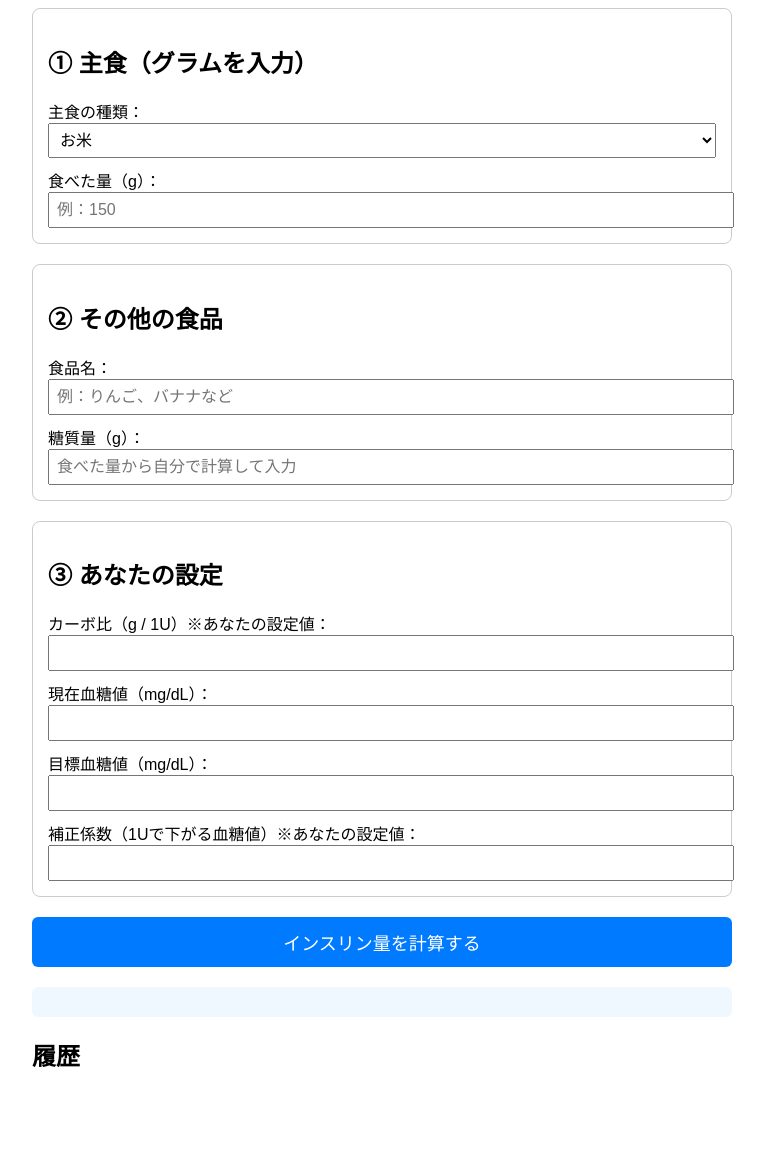
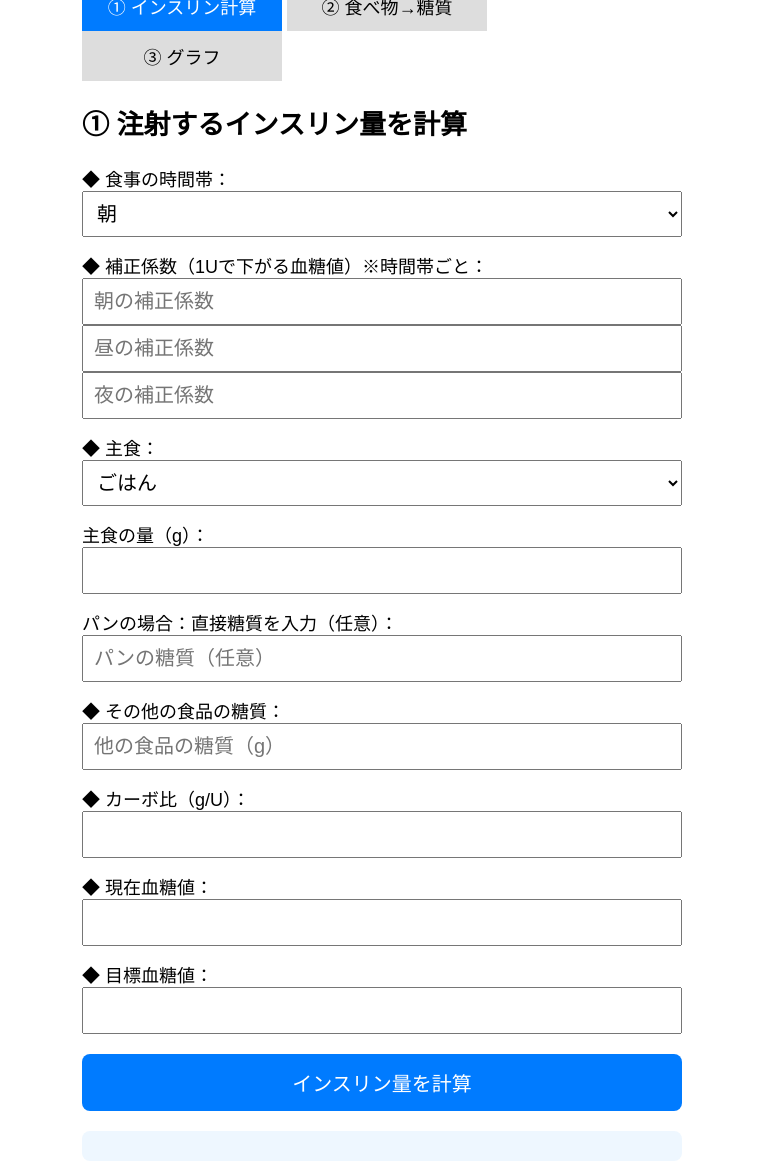
Before and after one commit to tamiyan-1027/insulin-calc, a plain HTML site: page index.html in a window 1280 px wide. Shown: the part 101-1272 px from the top of the page, without its empty margins (258-1023 px from the left). Before the commit the page ends 1213 px from the top, so only its background shows below. Drawn offline with Linux system fonts and the light colour scheme.

Commit message:
Update index.html

```diff
--- a/index.html
+++ b/index.html
@@ -2,192 +2,220 @@
 <html lang="ja">
 <head>
 <meta charset="UTF-8">
-<title>糖質・インスリン計算ツール（個人用）</title>
+<title>糖質・インスリン計算ツール</title>
 
 <style>
-  body { font-family: sans-serif; padding: 20px; max-width: 700px; margin: auto; }
-  label { display: block; margin-top: 10px; }
-  input, select { padding: 7px; width: 100%; font-size: 16px; }
-  button {
+  body {
+    font-family: sans-serif;
+    padding: 10px;
+    max-width: 600px;
+    margin: auto;
+    font-size: 18px;
+  }
+
+  h1 {
+    text-align: center;
+    font-size: 26px;
+  }
+
+  /* タブ */
+  .tabs button {
+    width: 33.33%;
+    padding: 12px;
+    font-size: 18px;
+    border: none;
+    background: #ddd;
+  }
+
+  .tabs button.active {
+    background: #007bff;
+    color: white;
+  }
+
+  .tab-content {
+    display: none;
     margin-top: 20px;
-    padding: 12px;
+  }
+
+  label {
+    display: block;
+    margin-top: 15px;
+    font-size: 18px;
+  }
+
+  input, select {
     width: 100%;
-    font-size: 18px;
+    padding: 10px;
+    font-size: 20px;
+    box-sizing: border-box;
+  }
+
+  button.main-btn {
+    width: 100%;
+    padding: 14px;
     background: #007bff;
     color: white;
     border: none;
-    border-radius: 6px;
+    margin-top: 20px;
+    font-size: 20px;
+    border-radius: 8px;
   }
-  .box {
-    border: 1px solid #ccc;
+
+  #result {
     padding: 15px;
     margin-top: 20px;
+    background: #eef7ff;
     border-radius: 8px;
-  }
-  #result {
-    margin-top: 20px;
-    font-size: 18px;
-    padding: 15px;
-    background: #f0f8ff;
-    border-radius: 6px;
-  }
-  #historyList button {
-    margin-left: 10px;
-    padding: 3px 7px;
-    font-size: 12px;
+    font-size: 20px;
   }
 
-  /* スマホ向けデザイン */
-  @media (max-width: 600px) {
-    body { padding: 10px; font-size: 16px; }
-    input, select { width: 100%; font-size: 18px; }
-    button { width: 100%; font-size: 18px; }
-    .box { padding: 10px; }
-  }
 </style>
+</head>
 
-</head>
 <body>
 
-<h1>糖質・インスリン計算ツール（個人用）</h1>
+<h1>糖質・インスリン計算ツール</h1>
 
-<!-- 主食入力 -->
-<div class="box">
-  <h2>① 主食（グラムを入力）</h2>
+<!-- タブ -->
+<div class="tabs">
+  <button onclick="openTab(1)" class="active">① インスリン計算</button>
+  <button onclick="openTab(2)">② 食べ物→糖質</button>
+  <button onclick="openTab(3)">③ グラフ</button>
+</div>
 
-  <label>主食の種類：</label>
+<!-- ①インスリン計算タブ -->
+<div id="tab1" class="tab-content" style="display:block;">
+
+  <h2>① 注射するインスリン量を計算</h2>
+
+  <!-- 朝昼夜ボタン -->
+  <label>◆ 食事の時間帯：</label>
+  <select id="mealTime">
+    <option value="morning">朝</option>
+    <option value="noon">昼</option>
+    <option value="night">夜</option>
+  </select>
+
+  <!-- 朝昼夜ごとの補正係数 -->
+  <label>◆ 補正係数（1Uで下がる血糖値）※時間帯ごと：</label>
+  <input id="cf_morning" type="number" placeholder="朝の補正係数">
+  <input id="cf_noon" type="number" placeholder="昼の補正係数">
+  <input id="cf_night" type="number" placeholder="夜の補正係数">
+
+  <!-- 主食入力 -->
+  <label>◆ 主食：</label>
   <select id="mainFood">
-    <option value="rice">お米</option>
+    <option value="rice">ごはん</option>
     <option value="bread">パン</option>
     <option value="noodle">麺類</option>
   </select>
 
-  <label>食べた量（g）：
-    <input id="mainGram" type="number" placeholder="例：150">
-  </label>
+  <label>主食の量（g）：</label>
+  <input id="mainGram" type="number">
+
+  <!-- パン用の直接入力糖質 -->
+  <label>パンの場合：直接糖質を入力（任意）：</label>
+  <input id="breadCarb" type="number" placeholder="パンの糖質（任意）">
+
+  <!-- その他食品 -->
+  <label>◆ その他の食品の糖質：</label>
+  <input id="otherCarbs" type="number" placeholder="他の食品の糖質（g）">
+
+  <!-- ユーザー設定 -->
+  <label>◆ カーボ比（g/U）：</label>
+  <input id="carbRatio" type="number">
+
+  <label>◆ 現在血糖値：</label>
+  <input id="currentBg" type="number">
+
+  <label>◆ 目標血糖値：</label>
+  <input id="targetBg" type="number">
+
+  <button class="main-btn" onclick="calculateInsulin()">インスリン量を計算</button>
+
+  <div id="result"></div>
+
 </div>
 
-<!-- その他の食品 -->
-<div class="box">
-  <h2>② その他の食品</h2>
-
-  <label>食品名：
-    <input id="otherFood" type="text" placeholder="例：りんご、バナナなど">
-  </label>
-
-  <label>糖質量（g）：
-    <input id="otherCarbs" type="number" placeholder="食べた量から自分で計算して入力">
-  </label>
+<!-- ②タブ（空 placeholder） -->
+<div id="tab2" class="tab-content">
+  <h2>② 食べ物→糖質の計算（次のステップで実装）</h2>
 </div>
 
-<!-- 設定 -->
-<div class="box">
-  <h2>③ あなたの設定</h2>
-
-  <label>カーボ比（g / 1U）※あなたの設定値：
-    <input id="carbRatio" type="number">
-  </label>
-
-  <label>現在血糖値（mg/dL）：
-    <input id="currentBg" type="number">
-  </label>
-
-  <label>目標血糖値（mg/dL）：
-    <input id="targetBg" type="number">
-  </label>
-
-  <label>補正係数（1Uで下がる血糖値）※あなたの設定値：
-    <input id="correctionFactor" type="number">
-  </label>
+<!-- ③タブ（空 placeholder） -->
+<div id="tab3" class="tab-content">
+  <h2>③ グラフ（次のステップで実装）</h2>
 </div>
 
-<button onclick="calculateAll()">インスリン量を計算する</button>
+<script>
+// タブ操作
+function openTab(num) {
+  document.querySelectorAll(".tab-content").forEach(t => t.style.display = "none");
+  document.querySelectorAll(".tabs button").forEach(b => b.classList.remove("active"));
 
-<h2 id="result"></h2>
+  document.getElementById("tab" + num).style.display = "block";
+  document.querySelectorAll(".tabs button")[num - 1].classList.add("active");
+}
 
-<!-- 履歴 -->
-<h2>履歴</h2>
-<ul id="historyList"></ul>
-
-<script>
-// 主食ごとの糖質（100gあたりの目安）
+// 主食の糖質表
 const carbTable = {
-  rice: 37,
-  bread: 44,
-  noodle: 25
+  rice: 0.37,
+  bread: 0.44,
+  noodle: 0.25
 };
 
-// 計算メイン
-function calculateAll() {
-  const mainFood = document.getElementById("mainFood").value;
-  const gram = Number(document.getElementById("mainGram").value);
+// 初期化：保存値をロード
+window.onload = function() {
+  ["carbRatio","targetBg","cf_morning","cf_noon","cf_night"].forEach(id => {
+    if(localStorage.getItem(id)) document.getElementById(id).value = localStorage.getItem(id);
+  });
+};
 
-  const mainCarbs = gram * (carbTable[mainFood] / 100);
+// 計算
+function calculateInsulin() {
 
-  const otherCarbs = Number(document.getElementById("otherCarbs").value) || 0;
+  // 保存
+  ["carbRatio","targetBg","cf_morning","cf_noon","cf_night"].forEach(id => {
+    localStorage.setItem(id, document.getElementById(id).value);
+  });
 
-  const totalCarbs = mainCarbs + otherCarbs;
-
-  // ユーザー設定
+  const meal = document.getElementById("mealTime").value;
   const carbRatio = Number(document.getElementById("carbRatio").value);
   const currentBg = Number(document.getElementById("currentBg").value);
   const targetBg = Number(document.getElementById("targetBg").value);
-  const correctionFactor = Number(document.getElementById("correctionFactor").value);
 
-  const carbInsulin = totalCarbs / carbRatio;
-  const correctionInsulin = (currentBg - targetBg) / correctionFactor;
+  // 時間帯の補正係数
+  const cf = {
+    morning: Number(document.getElementById("cf_morning").value),
+    noon: Number(document.getElementById("cf_noon").value),
+    night: Number(document.getElementById("cf_night").value)
+  }[meal];
 
+  // 主食
+  const mainType = document.getElementById("mainFood").value;
+  let mainCarb = 0;
+
+  if (mainType === "bread" && document.getElementById("breadCarb").value) {
+    mainCarb = Number(document.getElementById("breadCarb").value);
+  } else {
+    const gram = Number(document.getElementById("mainGram").value);
+    mainCarb = gram * carbTable[mainType];
+  }
+
+  const otherCarb = Number(document.getElementById("otherCarbs").value) || 0;
+  const totalCarb = mainCarb + otherCarb;
+
+  // インスリン
+  const carbInsulin = totalCarb / carbRatio;
+  const correctionInsulin = (currentBg - targetBg) / cf;
   const totalInsulin = Math.max(carbInsulin + correctionInsulin, 0);
 
   document.getElementById("result").innerHTML =
-    `■ 主食の糖質：${mainCarbs.toFixed(1)} g<br>
-     ■ その他の糖質：${otherCarbs.toFixed(1)} g<br>
-     ■ 合計糖質：${totalCarbs.toFixed(1)} g<br><br>
-     <b>あなたの設定値に基づく必要インスリン量：${totalInsulin.toFixed(2)} U</b>`;
-
-  // 履歴を保存
-  saveHistory({
-    date: new Date().toLocaleString(),
-    mainFood: mainFood,
-    totalCarbs: totalCarbs.toFixed(1),
-    insulin: totalInsulin.toFixed(2)
-  });
+    `主食の糖質：${mainCarb.toFixed(1)} g<br>
+     他の糖質：${otherCarb.toFixed(1)} g<br>
+     合計糖質：<b>${totalCarb.toFixed(1)} g</b><br><br>
+     必要インスリン量：<b>${totalInsulin.toFixed(2)} U</b>`;
 }
-
-// 履歴保存
-function saveHistory(data) {
-  const history = JSON.parse(localStorage.getItem("history")) || [];
-  history.push(data);
-  localStorage.setItem("history", JSON.stringify(history));
-  displayHistory();
-}
-
-// 履歴表示
-function displayHistory() {
-  const history = JSON.parse(localStorage.getItem("history")) || [];
-  const list = document.getElementById("historyList");
-  list.innerHTML = "";
-
-  history.forEach((item, i) => {
-    const li = document.createElement("li");
-    li.innerHTML = `
-      ${item.date}： 主食=${item.mainFood}、 糖質=${item.totalCarbs}g、 インスリン=${item.insulin}U
-      <button onclick="deleteHistory(${i})">削除</button>
-    `;
-    list.appendChild(li);
-  });
-}
-
-// 履歴削除
-function deleteHistory(i) {
-  const history = JSON.parse(localStorage.getItem("history")) || [];
-  history.splice(i, 1);
-  localStorage.setItem("history", JSON.stringify(history));
-  displayHistory();
-}
-
-// 初期表示
-displayHistory();
 </script>
 
 </body>
```
